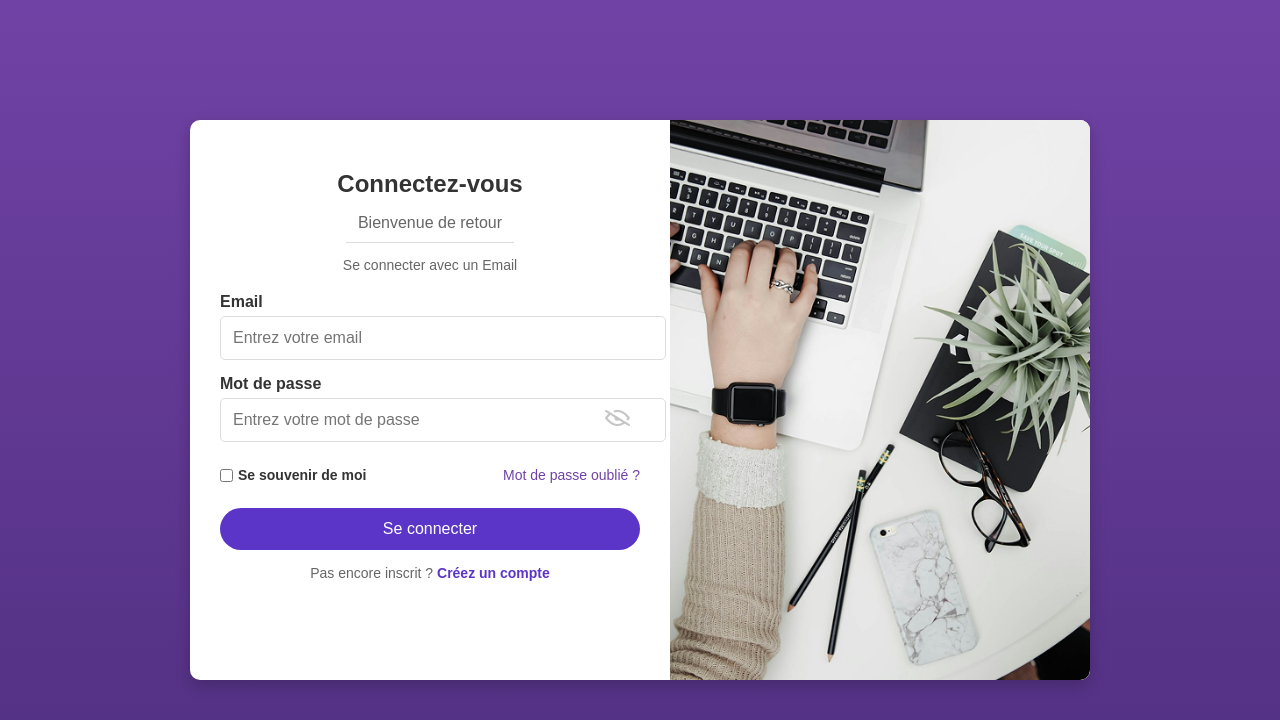
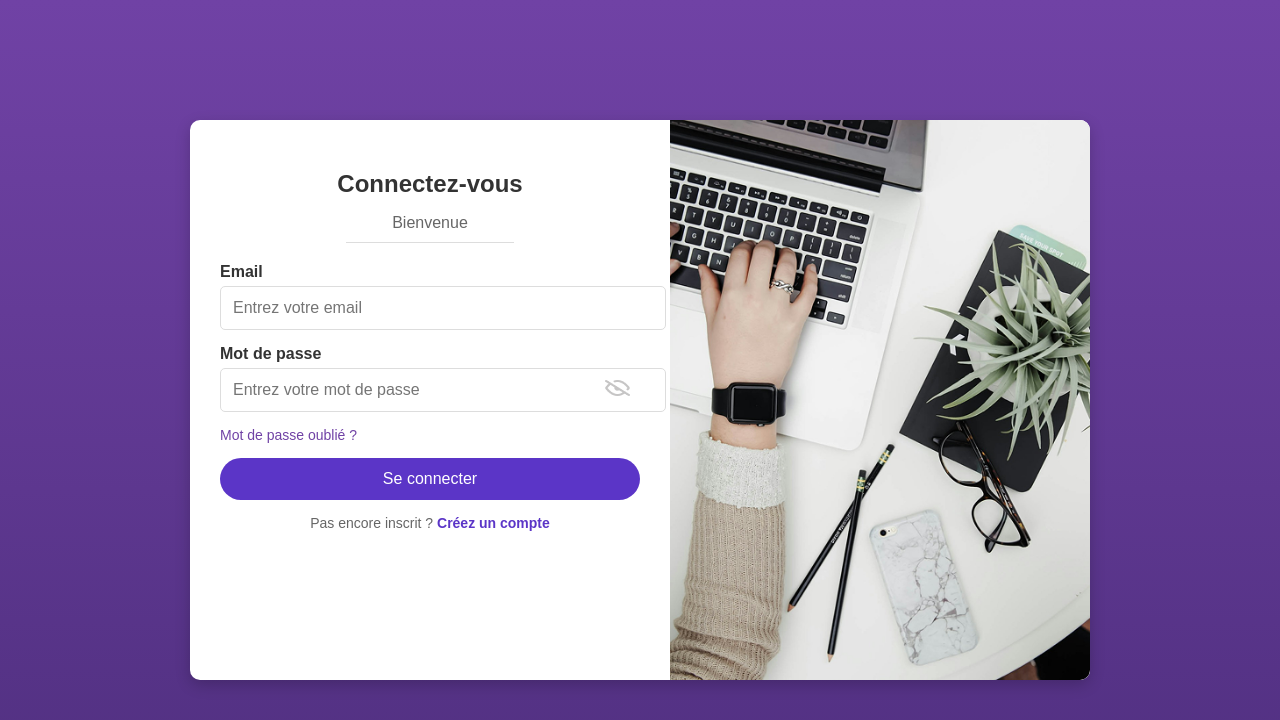
Before and after one commit to moumouh6/Log-in, a plain HTML site: page index.html in a window 1280 px wide. Drawn offline with Linux system fonts and the light colour scheme.

Commit message:
Update index.html

```diff
--- a/index.html
+++ b/index.html
@@ -10,10 +10,8 @@
     <main class="container">
         <div class="left-section">
             <h2>Connectez-vous</h2>
-            <p>Bienvenue de retour</p>
+            <p>Bienvenue</p>
             <hr class="divider">
-            <p class="email-login">Se connecter avec un Email</p>
-
             <form>
                 <label for="email">Email</label>
                 <input type="email" id="email" placeholder="Entrez votre email" required>
@@ -25,22 +23,19 @@
                 </div>
 
                 <div class="options">
-                    <div class="checkbox">
-                        <input type="checkbox" id="rememberMe">
-                        <label for="rememberMe">Se souvenir de moi</label>
-                    </div>
                     <a href="#">Mot de passe oublié ?</a>
                 </div>
 
                 <button type="submit" class="btn-submit">Se connecter</button>
             </form>
 
-            <p class="register-link">Pas encore inscrit ? <a href="#">Créez un compte</a></p>
+            <p class="register-link">Pas encore inscrit ? <a href="#" class="btn-submit1">Créez un compte</a></p>
         </div>
 
         <div class="right-section">
             <img src="img.png" alt="Bureau de travail">
         </div>
     </main>
+    <script src="index.js"></script>
 </body>
 </html>
```
